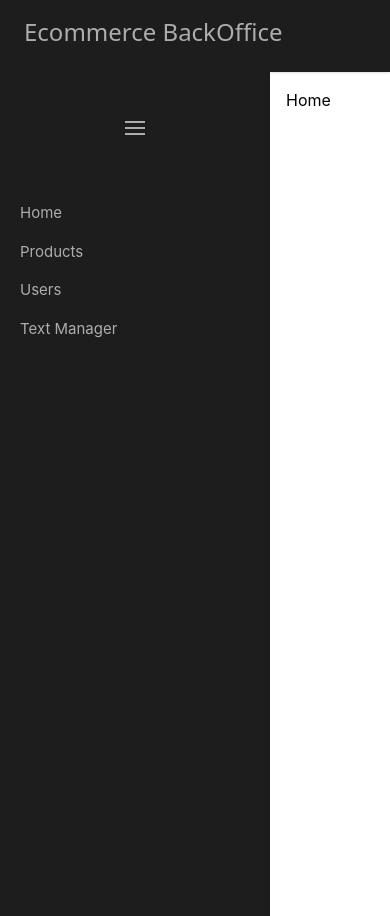
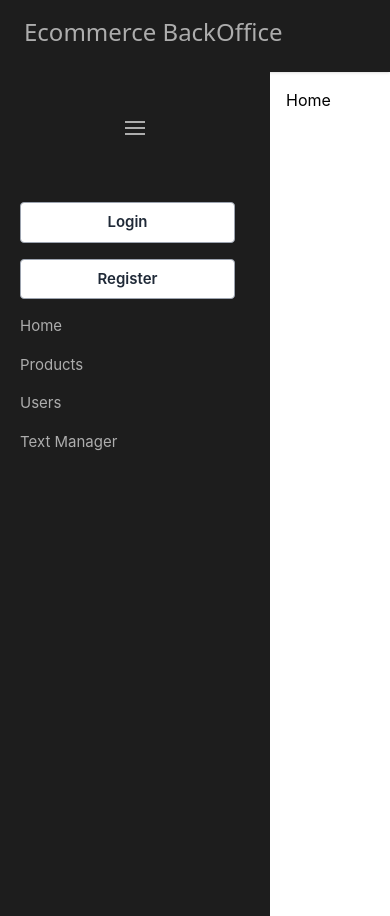
Before and after one commit to dany-mike/react_backoffice_ecommerce, a React (Create React App) app: page / in a window 390 px wide. Built offline with nearby package versions, Linux system fonts and the light colour scheme.

Commit message:
feature: handle responsive

```diff
--- a/src/ui/components/Sidebar/Sidebar.js
+++ b/src/ui/components/Sidebar/Sidebar.js
@@ -4,6 +4,7 @@ import "react-pro-sidebar/dist/css/styles.css";
 import { useState } from "react";
 import { Link } from "react-router-dom";
 import { isMobile } from "react-device-detect";
+import Button from "../Button/Button";
 
 function Sidebar() {
   const stateValue = isMobile ? true : false;
@@ -44,6 +45,20 @@ function Sidebar() {
         />
       </div>
       <Menu iconShape="square">
+        <MenuItem>
+          <Link to="/login">
+            <Button classNameValue="lg:hidden flex justify-center w-full bg-white hover:bg-gray-100 text-gray-800 font-semibold py-2 px-4 border border-gray-400 rounded shadow">
+              Login
+            </Button>
+          </Link>
+        </MenuItem>
+        <MenuItem>
+          <Link to="/register">
+            <Button classNameValue="lg:hidden flex justify-center bg-white hover:bg-gray-100 text-gray-800 font-semibold py-2 px-4 border border-gray-400 rounded shadow">
+              Register
+            </Button>
+          </Link>
+        </MenuItem>
         {boPages.map((item, index) => (
           <MenuItem key={index}>
             {item.label}
```
